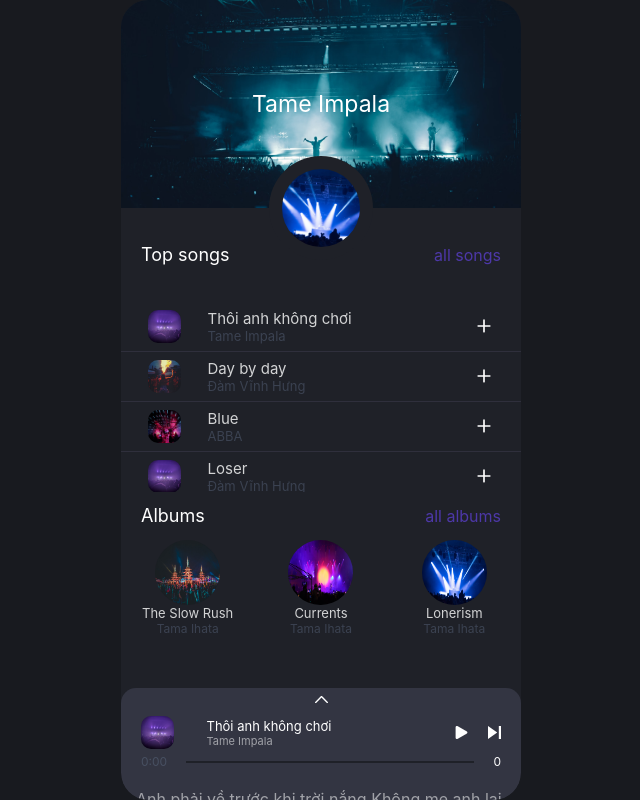
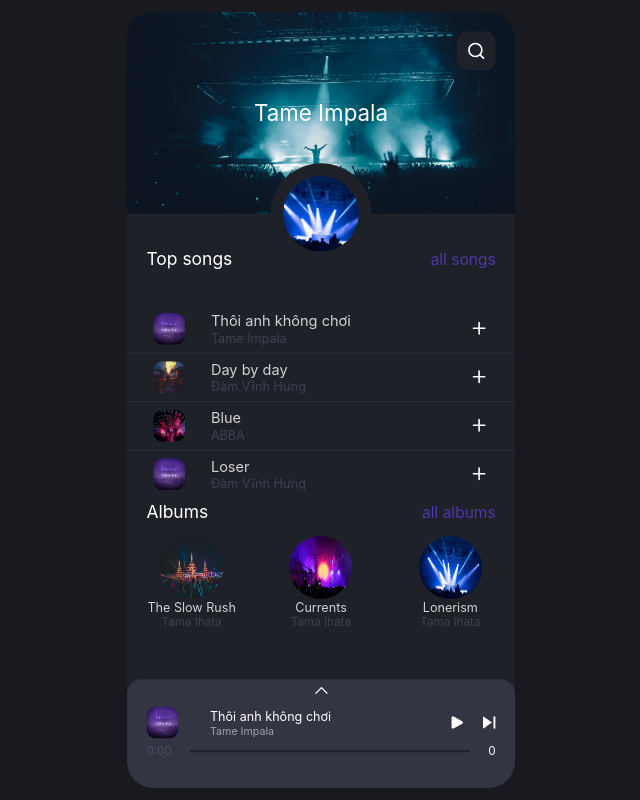
Before and after one commit to hung16999/music, a React (Create React App) app: page / in a window 1280 px wide. Shown: the whole page, without its empty margins (319-959 px from the left). Built offline with nearby package versions, Linux system fonts and the light colour scheme.

Commit message:
completed FE musics player

```diff
--- a/public/index.html
+++ b/public/index.html
@@ -24,7 +24,7 @@
       work correctly both with client-side routing and a non-root public URL.
       Learn how to configure a non-root public URL by running `npm run build`.
     -->
-    <title>React App</title>
+    <title>Musics Player App</title>
   </head>
   <body>
     <noscript>You need to enable JavaScript to run this app.</noscript>
--- a/src/App.js
+++ b/src/App.js
@@ -2,8 +2,9 @@
 
 import React, { useEffect, useRef, useState } from "react"
 
-import BodyApp from "./components/BodyApp"
+import ControlPanel from "./components/ControlPanel"
 import Header from "./components/Header"
+import ListMusic from "./components/ListMusic"
 import { albums } from "./constants/albums"
 import { artists } from "./constants/artists"
 import { musics } from "./constants/musics"
@@ -41,7 +42,7 @@
 
   const changeSlider = (e) => {
     const audio = audioRef.current
-    audio.currentTime = (audio.duration / 100) * e.target.value
+    audio.currentTime = Math.floor((audio.duration / 100) * e.target.value)
     setPercentage(e.target.value)
   }
 
@@ -87,19 +88,24 @@
 
   return (
     <div className="music-app">
-      <Header currentArtist={currentArtist} currentAlbum={currentAlbum} />
+      <Header
+        isPlay={isPlay}
+        currentArtist={currentArtist}
+        currentAlbum={currentAlbum}
+      />
 
-      <BodyApp
-        handleClickSong={handleClickSong}
+      <ListMusic handleClickSong={handleClickSong} />
+
+      <ControlPanel
         currentSong={currentSong}
         isPlay={isPlay}
         currentArtist={currentArtist}
-        togglePlaying={togglePlaying}
-        nextSong={nextSong}
         duration={duration}
         currentTime={currentTime}
         percentage={percentage}
         changeSlider={changeSlider}
+        togglePlaying={togglePlaying}
+        nextSong={nextSong}
       />
 
       <audio
--- a/src/assets/scss/index.scss
+++ b/src/assets/scss/index.scss
@@ -14,8 +14,9 @@
   height: $heightApp;
   border-radius: 27px;
   overflow: hidden;
+  position: relative;
   margin: auto;
-  position: relative;
+  transform: scale(0.97);
 }
 
 .header {
@@ -24,7 +25,24 @@
   background: #1f2128;
   position: relative;
 
+  &__search {
+    cursor: pointer;
+    width: 20px;
+    height: 20px;
+    border-radius: 10px;
+    background: #1f2128;
+    display: flex;
+    justify-content: center;
+    align-items: center;
+    position: absolute;
+    top: 20px;
+    right: 20px;
+    z-index: 1;
+    padding: 10px;
+  }
+
   &__text {
+    cursor: context-menu;
     color: white;
     font-size: 23px;
     position: absolute;
@@ -53,7 +71,7 @@
     display: flex;
     justify-content: center;
     align-items: center;
-    z-index: 3;
+    z-index: 1;
 
     img {
       width: $widthAlbumPicture * 75 /100;
@@ -61,17 +79,30 @@
       object-fit: cover;
       border-radius: 50%;
     }
+
+    &.rotate {
+      animation: App-logo-spin infinite 20s linear;
+
+      @keyframes App-logo-spin {
+        from {
+          transform: rotate(0deg);
+        }
+        to {
+          transform: rotate(360deg);
+        }
+      }
+    }
   }
 }
 
-.bodyApp {
+.listMusic {
   width: $widthApp;
-  $heightBodyApp: $heightApp * 74 / 100;
-  height: $heightBodyApp;
+  $heightlistMusic: $heightApp * 74 / 100;
+  height: $heightlistMusic;
   background: #1f2128;
 
   &__topSong {
-    $heightTopSong: $heightBodyApp * 48 /100;
+    $heightTopSong: $heightlistMusic * 48 /100;
     height: $heightTopSong;
 
     div:last-child {
@@ -85,12 +116,14 @@
       align-items: center;
 
       span:first-child {
+        cursor: context-menu;
         margin-left: 20px;
         color: white;
         font-size: 18px;
       }
 
       span:last-child {
+        cursor: pointer;
         margin-right: 20px;
         color: #4d38a8;
       }
@@ -140,7 +173,7 @@
   }
 
   &__album {
-    $heightAlbum: $heightBodyApp * 32 /100;
+    $heightAlbum: $heightlistMusic * 32 /100;
     height: $heightAlbum;
 
     &__title {
@@ -150,12 +183,14 @@
       height: $heightAlbum * 25 / 100;
 
       span:first-child {
+        cursor: context-menu;
         margin-left: 20px;
         color: white;
         font-size: 18px;
       }
 
       span:last-child {
+        cursor: pointer;
         margin-right: 20px;
         color: #4d38a8;
       }
@@ -286,7 +321,7 @@
   }
 
   &.active {
-    height: $heightApp * 75 / 100;
+    height: $heightApp * 74 / 100;
     transition: 0.75s;
   }
 
@@ -331,10 +366,9 @@
 
 .range {
   -webkit-appearance: none;
-  background-color: rgba(240, 9, 9, 0.397);
-  height: 10px;
-  width: 100%;
+  height: 5px;
+  width: 72%;
   cursor: pointer;
   opacity: 0;
-  margin: 0 auto;
+  margin-top: -9px;
 }
--- a/src/components/BodyApp.js
+++ /dev/null
@@ -1,102 +0,0 @@
-import React, { useRef } from "react"
-
-import ControlPanel from "./ControlPanel"
-import addIcon from "../assets/icons/add.svg"
-import { albums } from "../constants/albums"
-import { artists } from "../constants/artists"
-import { musics } from "../constants/musics"
-
-const BodyApp = ({
-  handleClickSong,
-  currentSong,
-  isPlay,
-  currentArtist,
-  togglePlaying,
-  nextSong,
-  duration,
-  currentTime,
-  percentage,
-  changeSlider,
-}) => {
-  const albumsRef = useRef()
-  const getArtist = (id) => {
-    const findedArtist = artists.find((artist) => artist.id === id)
-    console.log(findedArtist)
-    return findedArtist.name
-  }
-
-  const handleScrollHorizontal = (e) => {
-    if (e.deltaY > 0) {
-      albumsRef.current.scrollLeft += 50
-    } else {
-      albumsRef.current.scrollLeft -= 50
-    }
-  }
-
-  return (
-    <>
-      <div className="bodyApp">
-        <div className="bodyApp__topSong">
-          <div className="bodyApp__topSong__title">
-            <span>Top songs</span>
-            <span>all songs</span>
-          </div>
-
-          <div className="bodyApp__topSong__list">
-            {musics.map((song) => (
-              <div
-                className="bodyApp__topSong__list__item"
-                key={song.id}
-                onClick={() => handleClickSong(song)}
-              >
-                <img src={song.srcImg} alt="" />
-                <div>
-                  <span>{song.name}</span>
-                  <span>{getArtist(song.artistID)}</span>
-                </div>
-                <img src={addIcon} alt="" />
-              </div>
-            ))}
-          </div>
-        </div>
-
-        <div className="bodyApp__album">
-          <div className="bodyApp__album__title">
-            <span>Albums</span>
-            <span>all albums</span>
-          </div>
-
-          <div
-            ref={albumsRef}
-            onWheel={handleScrollHorizontal}
-            className="bodyApp__album__list"
-          >
-            {albums.map((album) => (
-              <div key={album.id} className="bodyApp__album__list__item">
-                <img src={album.srcImg} alt="" />
-                <div>
-                  <span>{album.name}</span>
-                  <span>{album.artist}</span>
-                </div>
-              </div>
-            ))}
-          </div>
-        </div>
-      </div>
-
-      <ControlPanel
-        currentSong={currentSong}
-        isPlay={isPlay}
-        currentArtist={currentArtist}
-        togglePlaying={togglePlaying}
-        nextSong={nextSong}
-        duration={duration}
-        currentTime={currentTime}
-        percentage={percentage}
-        changeSlider={changeSlider}
-      />
-    </>
-  )
-}
-
-export default BodyApp
--- a/src/components/Header.js
+++ b/src/components/Header.js
@@ -1,12 +1,23 @@
 import React from "react"
+import iconSearch from "../assets/icons/search-icon.svg"
 
-const Header = ({ currentSong, currentArtist, currentAlbum }) => {
+const Header = ({ isPlay, currentArtist, currentAlbum }) => {
   return (
     <>
       <div className="header">
         <img src={currentArtist.srcImg} alt="" />
+
+        <div className="header__search">
+          <img src={iconSearch} alt="" />
+        </div>
+
         <span className="header__text">{currentArtist.name}</span>
-        <div className="header__albumPicture">
+
+        <div
+          className={
+            isPlay ? "header__albumPicture rotate" : "header__albumPicture"
+          }
+        >
           <img src={currentAlbum.srcImg} alt="" />
         </div>
       </div>
--- /dev/null
+++ b/src/components/ListMusic.js
@@ -0,0 +1,79 @@
+import React, { useRef } from "react"
+
+import addIcon from "../assets/icons/add.svg"
+import { albums } from "../constants/albums"
+import { artists } from "../constants/artists"
+import { musics } from "../constants/musics"
+
+const ListMusic = ({ handleClickSong }) => {
+  const albumsRef = useRef()
+
+  const getArtist = (id) => {
+    const findedArtist = artists.find((artist) => artist.id === id)
+    return findedArtist.name
+  }
+
+  const handleScrollHorizontal = (e) => {
+    if (e.deltaY > 0) {
+      albumsRef.current.scrollLeft += 70
+    } else {
+      albumsRef.current.scrollLeft -= 70
+    }
+  }
+
+  return (
+    <div className="listMusic">
+      <div className="listMusic__topSong">
+        <div className="listMusic__topSong__title">
+          <span>Top songs</span>
+          <span>all songs</span>
+        </div>
+
+        <div className="listMusic__topSong__list">
+          {musics.map((song) => (
+            <div
+              className="listMusic__topSong__list__item"
+              key={song.id}
+              onClick={() => handleClickSong(song)}
+            >
+              <img src={song.srcImg} alt="" />
+
+              <div>
+                <span>{song.name}</span>
+                <span>{getArtist(song.artistID)}</span>
+              </div>
+
+              <img src={addIcon} alt="" />
+            </div>
+          ))}
+        </div>
+      </div>
+
+      <div className="listMusic__album">
+        <div className="listMusic__album__title">
+          <span>Albums</span>
+          <span>all albums</span>
+        </div>
+
+        <div
+          ref={albumsRef}
+          onWheel={handleScrollHorizontal}
+          className="listMusic__album__list"
+        >
+          {albums.map((album) => (
+            <div key={album.id} className="listMusic__album__list__item">
+              <img src={album.srcImg} alt="" />
+
+              <div>
+                <span>{album.name}</span>
+                <span>{album.artist}</span>
+              </div>
+            </div>
+          ))}
+        </div>
+      </div>
+    </div>
+  )
+}
+
+export default ListMusic
--- a/src/components/Slider.js
+++ b/src/components/Slider.js
@@ -2,6 +2,9 @@
 
 const Slider = ({ percentage = 0, changeSlider, duration, currentTime }) => {
   const [position, setPosition] = useState(0)
+
+  const thumbRef = useRef()
+  const rangeRef = useRef()
 
   useEffect(() => {
     setPosition(percentage)
@@ -26,7 +29,7 @@
 
         <div className="sliderBar__progress">
           <div style={full}>
-            <div style={filler}></div>
+            <div ref={thumbRef} style={filler}></div>
           </div>
         </div>
 
@@ -36,6 +39,9 @@
       <input
         type="range"
         value={position}
+        ref={rangeRef}
+        min={0}
+        max={100}
         step="0.01"
         className="range"
         onChange={changeSlider}
--- a/src/constants/albums.js
+++ b/src/constants/albums.js
@@ -21,18 +21,18 @@
     id: 4,
     name: "The Slow Rush",
     artist: "Tama Ihata",
-    srcImg: "/imgs/album-1.jpeg",
+    srcImg: "/imgs/current-layer-song.jpeg",
   },
   {
     id: 5,
     name: "Currents",
     artist: "Tama Ihata",
-    srcImg: "/imgs/album-2.jpeg",
+    srcImg: "/imgs/cover.jpeg",
   },
   {
     id: 6,
     name: "Lonerism",
     artist: "Tama Ihata",
-    srcImg: "/imgs/album-3.jpeg",
+    srcImg: "/imgs/artist.jpeg",
   },
 ]
```
Also changed, not shown: src/components/ControlPanel.js (+8 -3 lines), src/constants/musics.js (+5 -5 lines), src/assets/icons/search-icon.svg.
